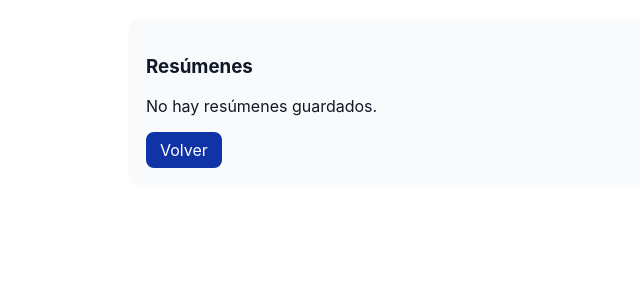
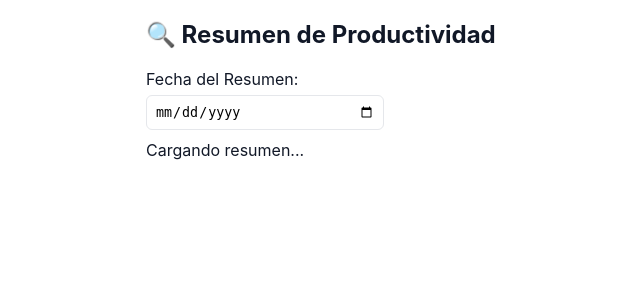
Before and after one commit to ajmonteroa45-del/tripcounterapp, a Flask app: template templates/resumen.html in a window 1280 px wide. Shown: the part 53-353 px from the top of the page, without its empty margins (50-690 px from the left). Run offline with Flask 3, Linux system fonts and the light colour scheme; the template is opened without the code that fills it, so the values that code supplies are empty.

Commit message:
Actualizar resumen.html

```diff
--- a/templates/resumen.html
+++ b/templates/resumen.html
@@ -1,16 +1,18 @@
 {% extends "base.html" %}
+
+{% block title %}Resumen Diario{% endblock %}
+
 {% block content %}
-<div class="card">
-  <h3>Resúmenes</h3>
-  {% if files %}
-    <ul>
-      {% for f in files %}
-        <li><a href="{{ url_for('view_summary', filename=f) }}">{{ f }}</a></li>
-      {% endfor %}
-    </ul>
-  {% else %}
-    <p>No hay resúmenes guardados.</p>
-  {% endif %}
-  <a class="btn" href="{{ url_for('index') }}">Volver</a>
+<div class="container mt-4">
+    <h2 class="mb-4">🔍 Resumen de Productividad</h2>
+
+    <label>Fecha del Resumen:
+        <input type="date" name="fecha" id="summary_fecha" class="form-control"
+               value="{{ (datetime.utcnow().date()).isoformat() }}">
+    </label>
+
+    <div id="summary-results" class="mt-4">
+        Cargando resumen...
+    </div>
 </div>
 {% endblock %}
```
